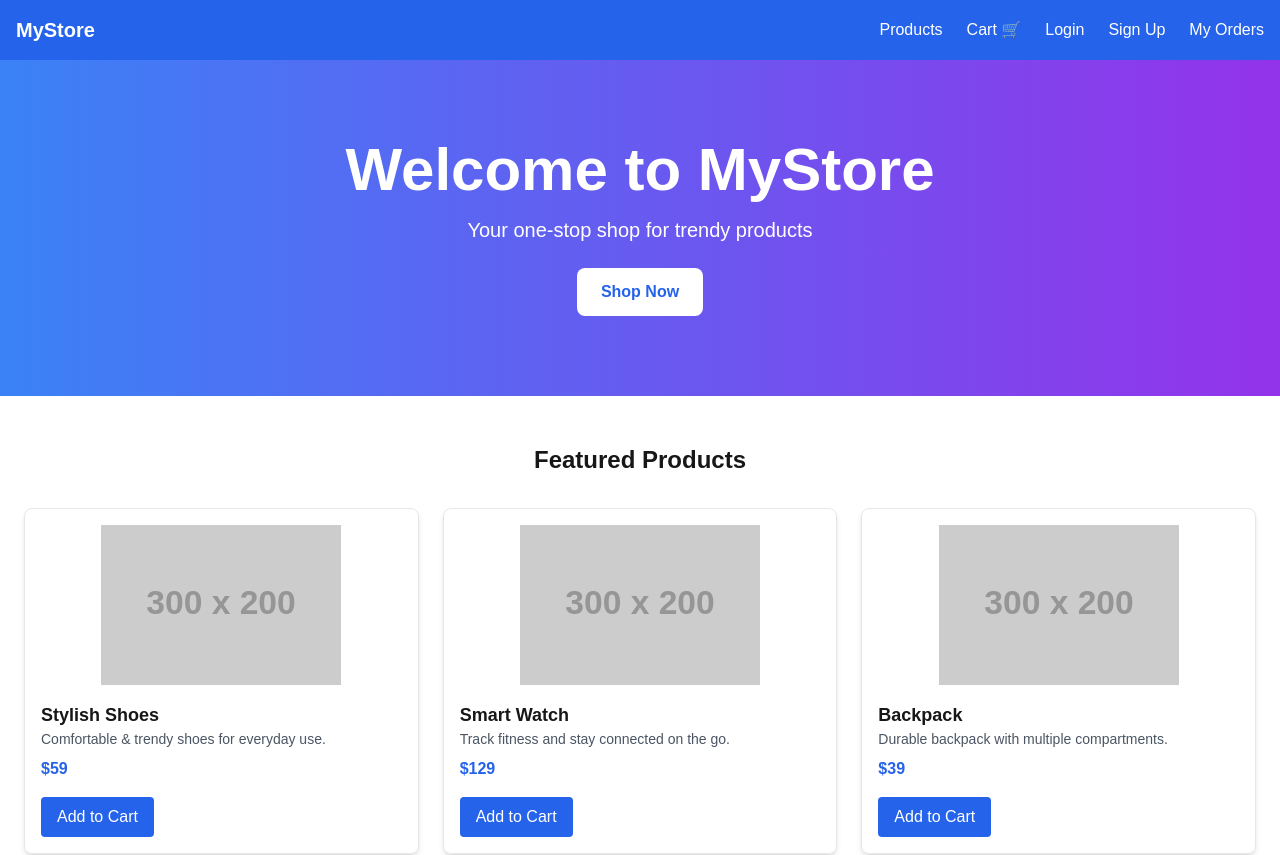
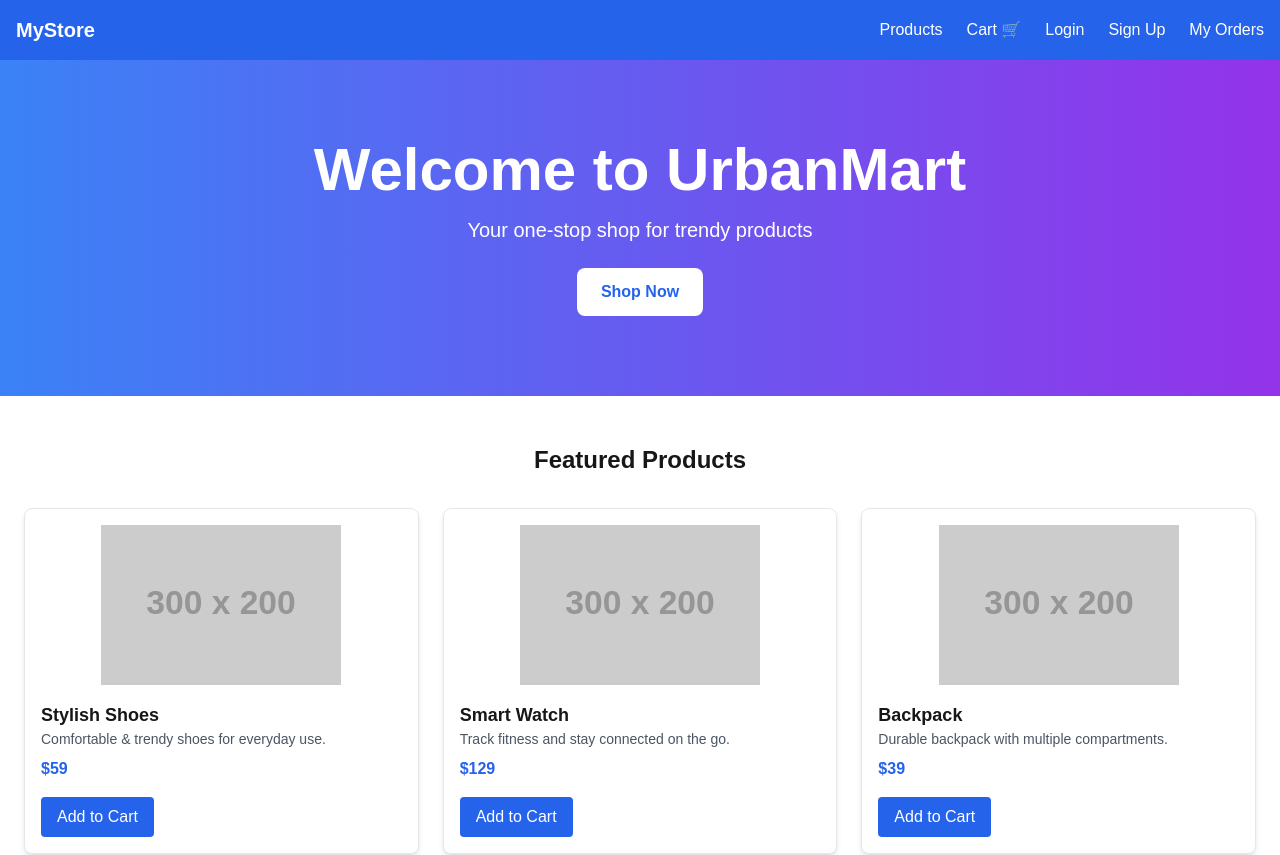
Before and after one commit to prakhar-solanki/UrbanMart, a Next.js app: page / in a window 1280 px wide. Shown: the top 855 px of the page. Built offline with nearby package versions, Linux system fonts and the light colour scheme.

Commit message:
Update index.js

```diff
--- a/pages/index.js
+++ b/pages/index.js
@@ -30,11 +30,11 @@ export default function Home() {
   return (
     <>
       {/* ✅ SEO Meta */}
-      <SEO title="Home" description="Welcome to MyStore - your one-stop shop for trendy products" />
+      <SEO title="Home" description="Welcome to UrbanMart - your one-stop shop for trendy products" />
 
       {/* Hero Section */}
       <section className="bg-gradient-to-r from-blue-500 to-purple-600 text-white text-center py-20">
-        <h1 className="text-4xl md:text-6xl font-bold mb-4">Welcome to MyStore</h1>
+        <h1 className="text-4xl md:text-6xl font-bold mb-4">Welcome to UrbanMart</h1>
         <p className="text-lg md:text-xl mb-6">Your one-stop shop for trendy products</p>
         <button className="bg-white text-blue-600 px-6 py-3 rounded-lg font-semibold hover:bg-gray-100 transition">
           Shop Now
```
